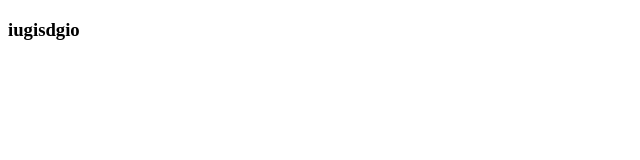
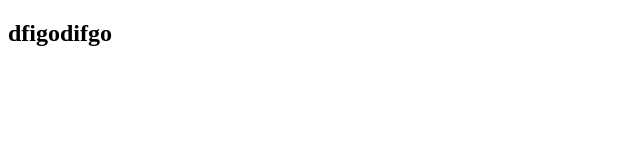
Before and after one commit to Re-zan/First-React-Project, a React (Vite) app: page / in a window 1280 px wide. Shown: the top 160 px of the page, without its empty margins (0-640 px from the left). Built offline with nearby package versions, Linux system fonts and the light colour scheme.

Commit message:
First component made

```diff
--- a/src/App.jsx
+++ b/src/App.jsx
@@ -1,12 +1,10 @@
-import { useState } from "react";
-import reactLogo from "./assets/react.svg";
-import viteLogo from "/vite.svg";
 import "./App.css";
+import Header from "./components/Header/Header";
 
 function App() {
   return (
     <div>
-      <h3>iugisdgio</h3>
+      <Header></Header>
     </div>
   );
 }
--- /dev/null
+++ b/src/components/Header/Header.jsx
@@ -0,0 +1,11 @@
+import React from "react";
+
+const Header = () => {
+  return (
+    <div>
+      <h2>dfigodifgo</h2>
+    </div>
+  );
+};
+
+export default Header;
```
